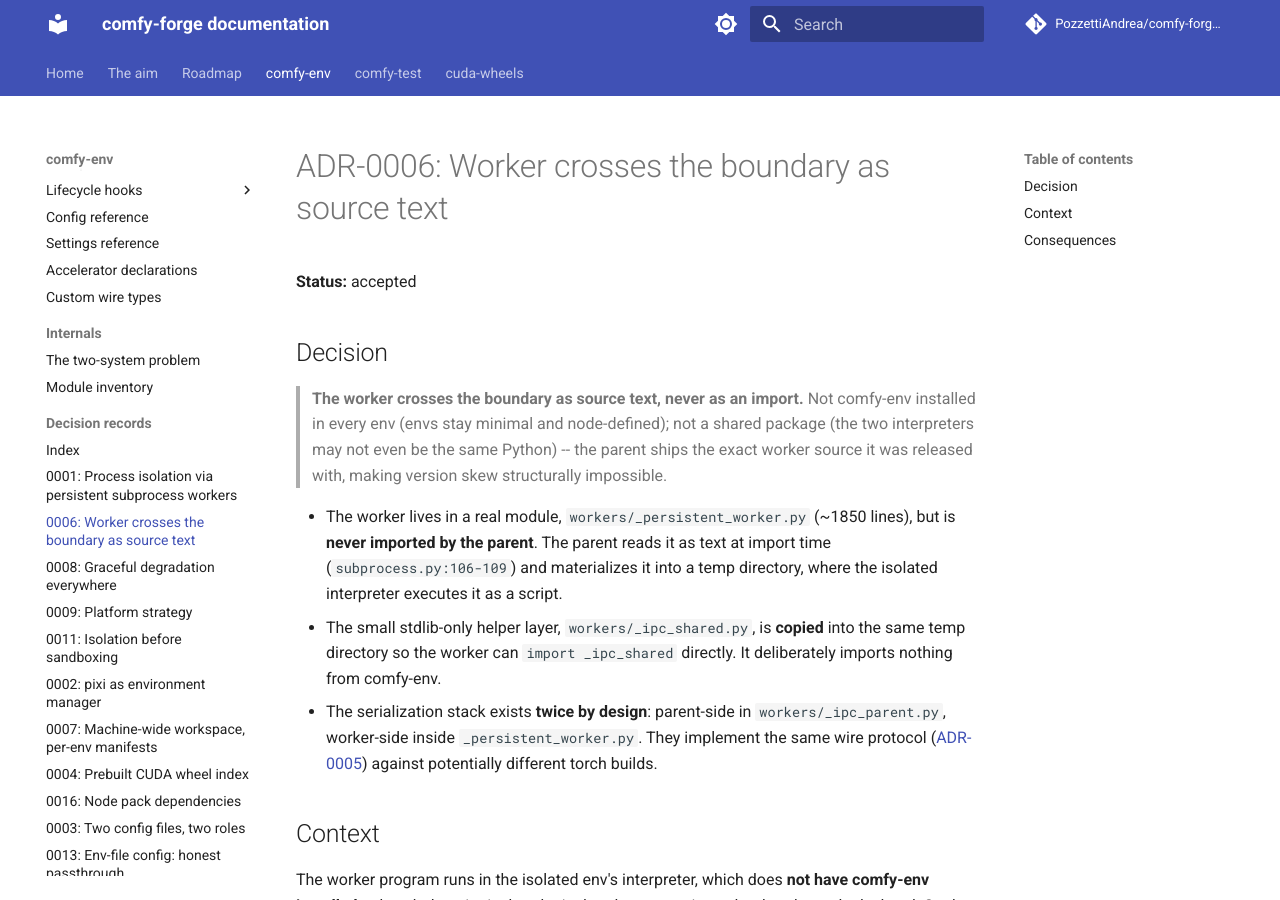
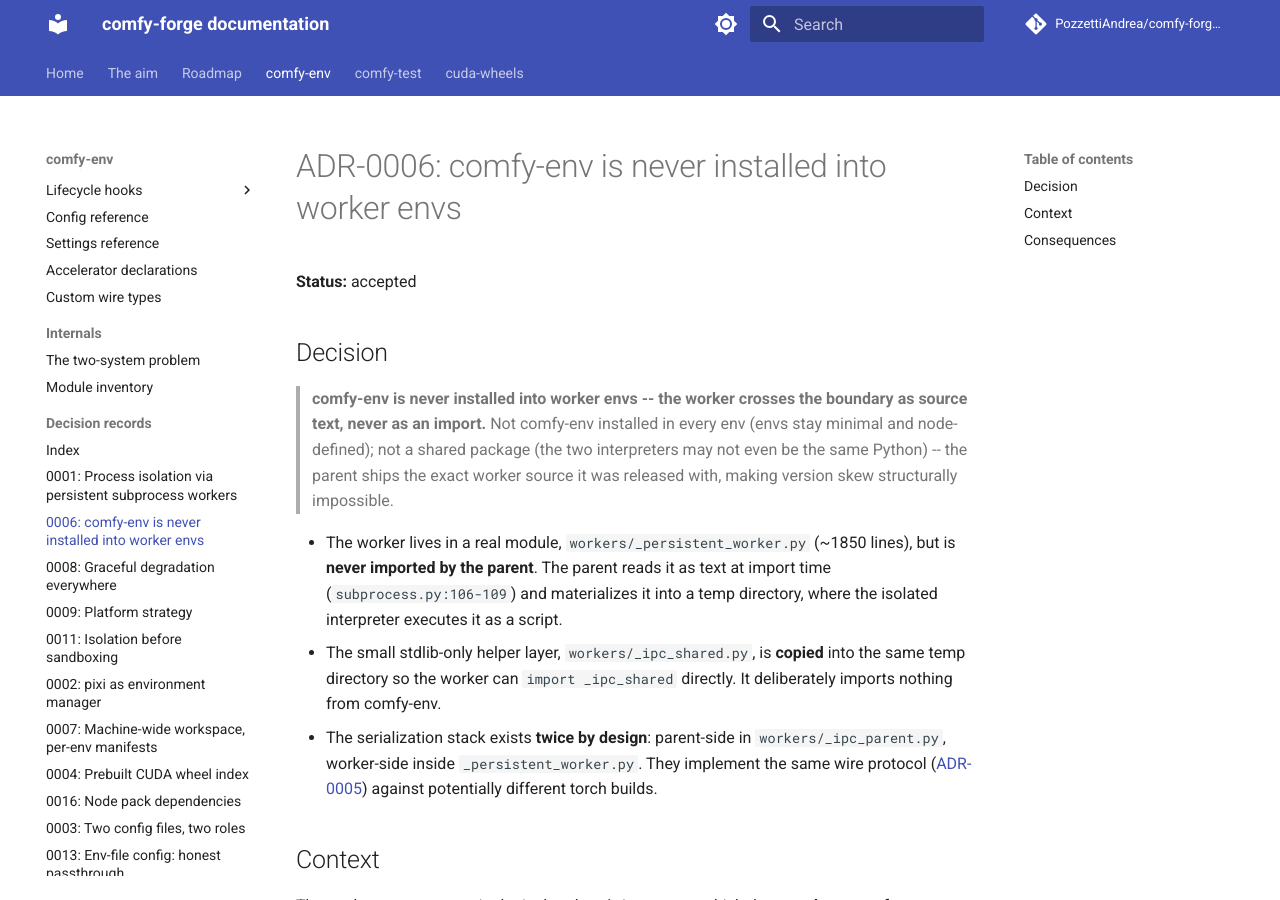
Before and after one commit to Comfy-Forge/comfy-forge-docs, an MkDocs documentation site: the page built from docs/comfy-env/adr/0006-worker-crosses-the-boundary-as-source-text.md, in a window 1280 px wide and 900 px high. Built offline with MkDocs 1.6.1 and Material for MkDocs 9.7.7, drawn with Linux system fonts in a browser that asks for light colours; comment, search, counter and statistics services are not loaded.

Commit message:
ADR-0006: retitle to 'comfy-env is never installed into worker envs' (slug unchanged)

```diff
--- a/docs/comfy-env/adr/0006-worker-crosses-the-boundary-as-source-text.md
+++ b/docs/comfy-env/adr/0006-worker-crosses-the-boundary-as-source-text.md
@@ -1,14 +1,15 @@
-# ADR-0006: Worker crosses the boundary as source text
+# ADR-0006: comfy-env is never installed into worker envs
 
 **Status:** accepted
 
 ## Decision
 
-> **The worker crosses the boundary as source text, never as an import.**
-> Not comfy-env installed in every env (envs stay minimal and
-> node-defined); not a shared package (the two interpreters may not even
-> be the same Python) -- the parent ships the exact worker source it was
-> released with, making version skew structurally impossible.
+> **comfy-env is never installed into worker envs -- the worker crosses
+> the boundary as source text, never as an import.** Not comfy-env
+> installed in every env (envs stay minimal and node-defined); not a
+> shared package (the two interpreters may not even be the same Python)
+> -- the parent ships the exact worker source it was released with,
+> making version skew structurally impossible.
 
 - The worker lives in a real module, `workers/_persistent_worker.py`
   (~1850 lines), but is **never imported by the parent**. The parent reads it
--- a/mkdocs.yml
+++ b/mkdocs.yml
@@ -67,7 +67,7 @@ nav:
           - Index: comfy-env/adr/index.md
           # Process model
           - "0001: Process isolation via persistent subprocess workers": comfy-env/adr/0001-process-isolation-via-persistent-subprocess-workers.md
-          - "0006: Worker crosses the boundary as source text": comfy-env/adr/0006-worker-crosses-the-boundary-as-source-text.md
+          - "0006: comfy-env is never installed into worker envs": comfy-env/adr/0006-worker-crosses-the-boundary-as-source-text.md
           - "0008: Graceful degradation everywhere": comfy-env/adr/0008-graceful-degradation-everywhere.md
           - "0009: Platform strategy": comfy-env/adr/0009-platform-strategy.md
           - "0011: Isolation before sandboxing": comfy-env/adr/0011-isolation-before-sandboxing.md
```
Also changed, not shown: docs/comfy-env/adr/index.md (+1 -1 lines).
